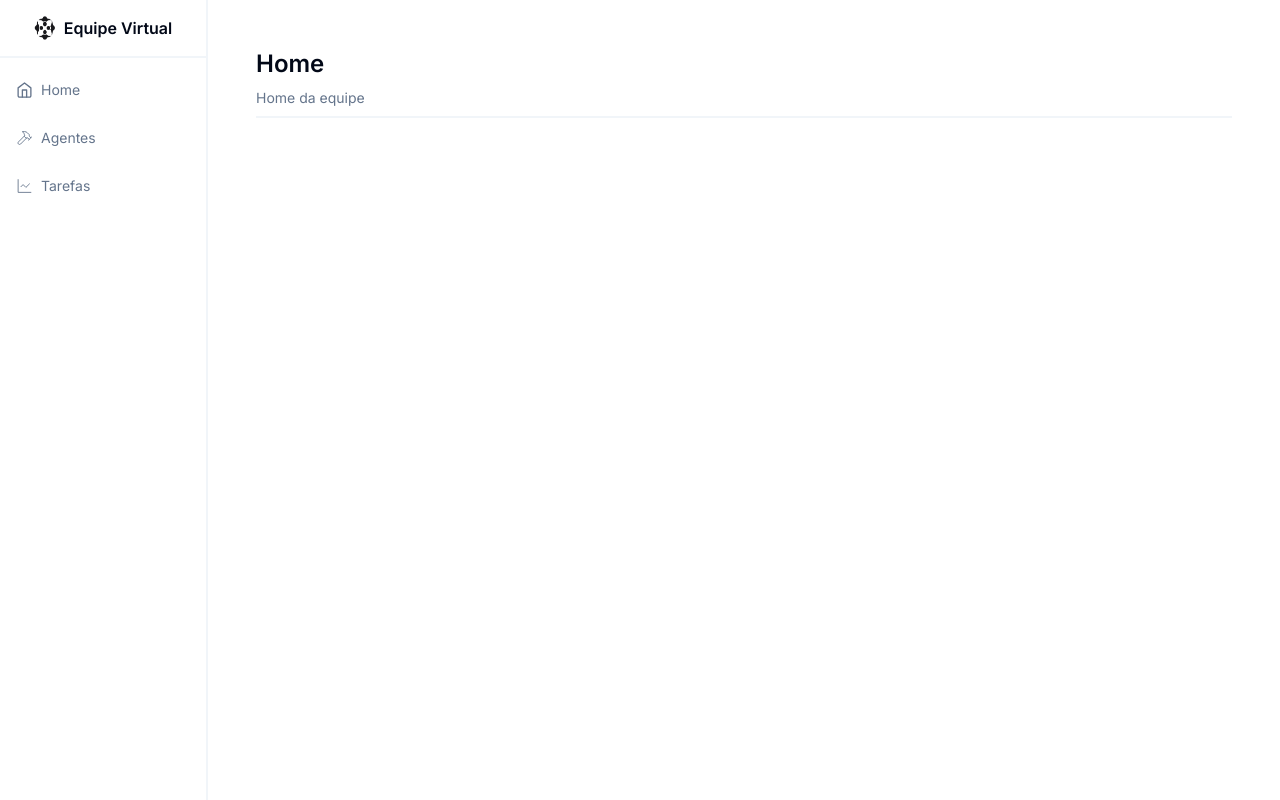
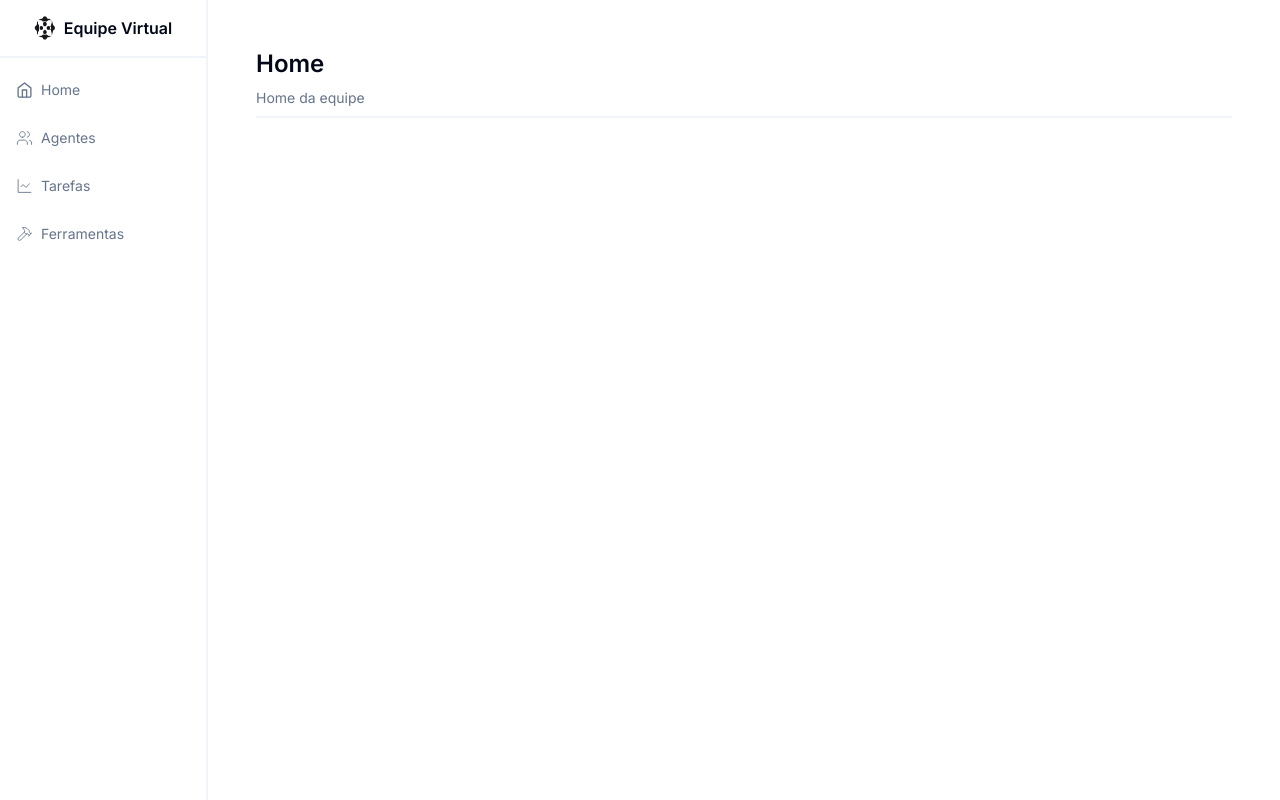
Before and after one commit to augustoomb/equipe-virtual, a Next.js app: page /dash/1 in a window 1280 px wide. Built offline with nearby package versions, Linux system fonts and the light colour scheme; no server answers.

Commit message:
feat: incluindo link para a página de ferramentas (tools) no menu lateral

```diff
--- a/app/components/dash/sidenav.tsx
+++ b/app/components/dash/sidenav.tsx
@@ -4,14 +4,16 @@ import Logout from "./logout"
 import HomeImg from "@/public/home.svg"
 import HammerImg from "@/public/hammer.svg"
 import LineImg from "@/public/line-chart.svg"
+import UsersImg from "@/public/users.svg"
 import SettingsImg from "@/public/settings.svg"
 
 const baseURL = "/dash"
 
 const arrNavLinks = [
     { "id": 1, "href": "", "srcImage": HomeImg, "alt": "Link da home page do software Equipe Virtual", "text": "Home" },
-    { "id": 2, "href": "/agents", "srcImage": HammerImg, "alt": "Link da home page do software Equipe Virtual", "text": "Agentes" },
+    { "id": 2, "href": "/agents", "srcImage": UsersImg, "alt": "Link da home page do software Equipe Virtual", "text": "Agentes" },
     { "id": 3, "href": "/tasks", "srcImage": LineImg, "alt": "Link da home page do software Equipe Virtual", "text": "Tarefas" },
+    { "id": 4, "href": "/tools", "srcImage": HammerImg, "alt": "Link da home page do software Equipe Virtual", "text": "Ferramentas" },
     // { "id": 4, "href": "/settings", "srcImage": SettingsImg, "alt": "Link da home page do software Equipe Virtual", "text": "Configurações" },
 ]
 
```
